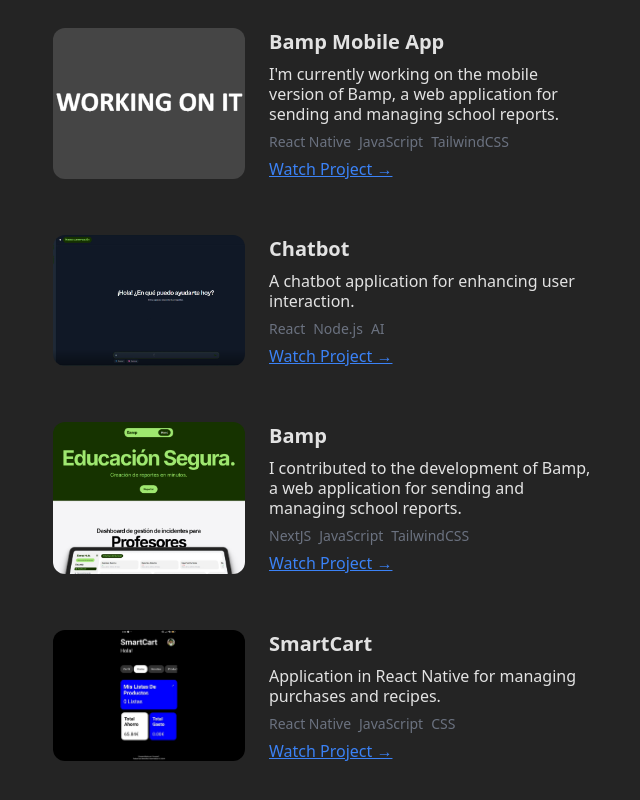
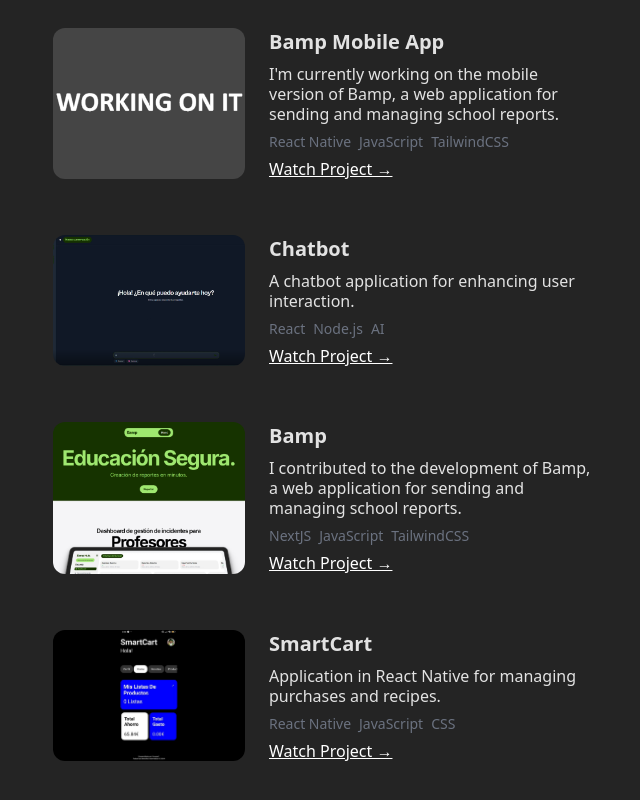
Before and after one commit to YoussefAKQ/YoussefAKQ.github.io, a React (Vite) app: page / in a window 1280 px wide. Shown: the part 800-1600 px from the top of the page, without its empty margins (603-1243 px from the left). Built offline with nearby package versions, Linux system fonts and the light colour scheme.

Commit message:
Cambio de color en los links

```diff
--- a/src/components/ProjectItem.jsx
+++ b/src/components/ProjectItem.jsx
@@ -16,7 +16,7 @@ const ProjectItem = ({ title, description, image, skills, link }) => {
         </div>
         {link && (
           <a href={link} target="_blank" rel="noopener noreferrer"
-             className="inline-block mt-4 text-blue-500 hover:underline">
+             className="inline-block mt-4 text-white hover:underline">
             Watch Project →
           </a>
         )}
```
